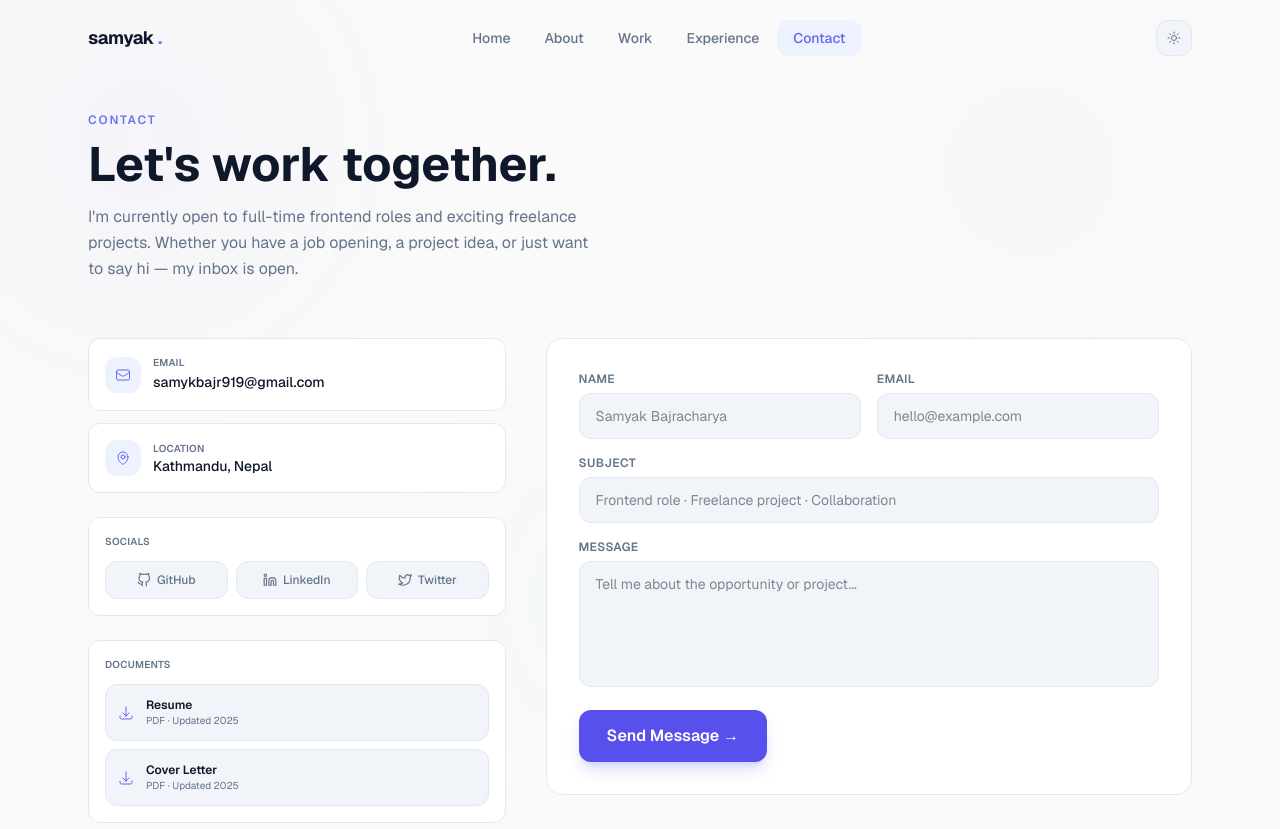
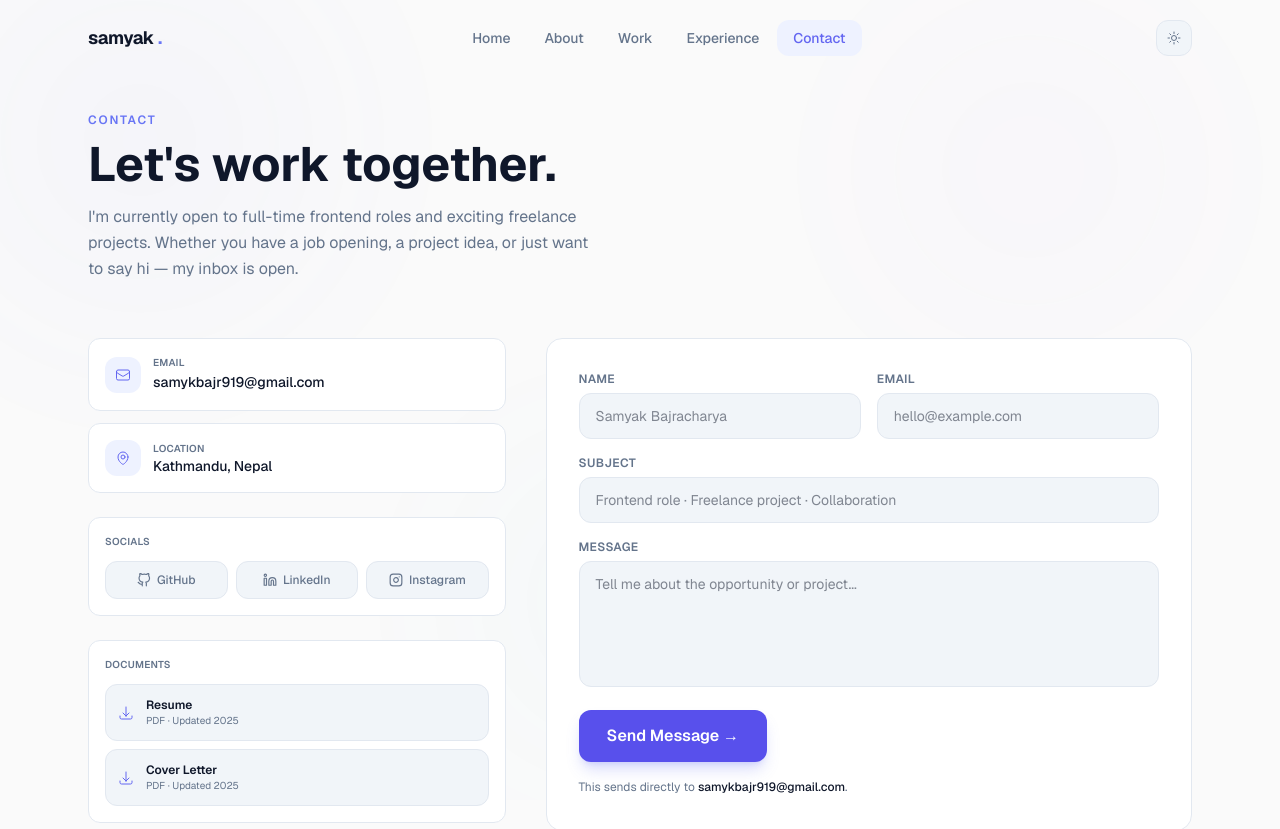
Before and after one commit to Samyk-s/portfolio, a Next.js app: page /contact in a window 1280 px wide. Shown: the top 829 px of the page. Built offline with nearby package versions, Linux system fonts and the light colour scheme.

Commit message:
contact updated

```diff
--- a/app/contact/page.tsx
+++ b/app/contact/page.tsx
@@ -3,7 +3,7 @@ import SectionReveal from "@/components/ui/SectionReveal";
 import ContactForm from "@/components/contact/ContactForm";
 import { siteConfig } from "@/lib/utils";
 import { ArrowDownTrayIcon, EnvelopeIcon, MapPinIcon } from "@heroicons/react/24/outline";
-import { FiGithub, FiLinkedin, FiTwitter } from "react-icons/fi";
+import { FiGithub, FiInstagram, FiLinkedin } from "react-icons/fi";
 
 export const metadata: Metadata = {
   title: "Contact",
@@ -29,7 +29,7 @@ const contactInfo = [
 const socials = [
   { icon: FiGithub, label: "GitHub", href: siteConfig.github },
   { icon: FiLinkedin, label: "LinkedIn", href: siteConfig.linkedin },
-  { icon: FiTwitter, label: "Twitter", href: siteConfig.twitter },
+  { icon: FiInstagram, label: "Instagram", href: siteConfig.instagram },
 ];
 
 export default function ContactPage() {
--- a/app/layout.tsx
+++ b/app/layout.tsx
@@ -65,7 +65,6 @@ export const metadata: Metadata = {
     title: `${siteConfig.name} — Frontend Engineer`,
     description: siteConfig.description,
     images: [siteConfig.ogImage],
-    creator: "@samykbajr",
   },
   robots: {
     index: true,
@@ -93,7 +92,7 @@ const jsonLd = {
     addressLocality: "Kathmandu",
     addressCountry: "NP",
   },
-  sameAs: [siteConfig.github, siteConfig.linkedin, siteConfig.twitter],
+  sameAs: [siteConfig.github, siteConfig.linkedin, siteConfig.instagram],
 };
 
 export default function RootLayout({
--- a/components/contact/ContactForm.tsx
+++ b/components/contact/ContactForm.tsx
@@ -38,7 +38,7 @@ export default function ContactForm() {
 
     try {
       const res = await fetch(
-        `https://formsubmit.co/ajax/${siteConfig.email}`,
+        `https://formsubmit.co/ajax/${siteConfig.formSubmitToken}`,
         {
           method: "POST",
           headers: {
@@ -50,6 +50,7 @@ export default function ContactForm() {
             _subject: `Portfolio Contact: ${form.subject}`,
             _template: "table",
             _captcha: "false",
+            _replyto: form.email,
           }),
         }
       );
@@ -61,7 +62,7 @@ export default function ContactForm() {
         throw new Error("Failed to send");
       }
     } catch {
-      setError("Something went wrong. Please email me directly.");
+      setError(`Something went wrong. Please email me directly at ${siteConfig.email}.`);
     } finally {
       setLoading(false);
     }
@@ -94,7 +95,7 @@ export default function ContactForm() {
           Message sent!
         </h3>
         <p style={{ color: "var(--fg-muted)" }} className="text-sm">
-          Thanks for reaching out. I&apos;ll get back to you within 24 hours.
+          Thanks for reaching out. Your message was sent to my email, and I&apos;ll get back to you within 24 hours.
         </p>
         <button
           onClick={() => setSent(false)}
@@ -234,6 +235,18 @@ export default function ContactForm() {
       >
         {loading ? "Sending..." : "Send Message →"}
       </MagneticButton>
+
+      <p className="text-xs leading-relaxed" style={{ color: "var(--fg-muted)" }}>
+        This sends directly to{" "}
+        <a
+          href={`mailto:${siteConfig.email}`}
+          className="font-medium hover:text-indigo-500 transition-colors"
+          style={{ color: "var(--fg)" }}
+        >
+          {siteConfig.email}
+        </a>
+        .
+      </p>
     </form>
   );
 }
--- a/components/layout/Footer.tsx
+++ b/components/layout/Footer.tsx
@@ -2,12 +2,12 @@
 
 import Link from "next/link";
 import { siteConfig } from "@/lib/utils";
-import { FiGithub, FiLinkedin, FiTwitter, FiMail } from "react-icons/fi";
+import { FiGithub, FiInstagram, FiLinkedin, FiMail } from "react-icons/fi";
 
 const socials = [
   { icon: FiGithub, href: siteConfig.github, label: "GitHub" },
   { icon: FiLinkedin, href: siteConfig.linkedin, label: "LinkedIn" },
-  { icon: FiTwitter, href: siteConfig.twitter, label: "Twitter" },
+  { icon: FiInstagram, href: siteConfig.instagram, label: "Instagram" },
   { icon: FiMail, href: `mailto:${siteConfig.email}`, label: "Email" },
 ];
 
--- a/lib/utils.ts
+++ b/lib/utils.ts
@@ -13,10 +13,11 @@ export const siteConfig = {
   name: "Samyak Bajracharya",
   role: "Frontend Engineer",
   email: "samykbajr919@gmail.com",
+  formSubmitToken: "36633eaf9122298dad457da49df53a86",
   location: "Kathmandu, Nepal",
-  github: "https://github.com/samyk-s",
-  linkedin: "https://linkedin.com/in/samyakbajracharya",
-  twitter: "https://twitter.com/samykbajr",
+  github: "https://github.com/Samyk-s",
+  linkedin: "https://www.linkedin.com/in/samyak-bajracharya-b3380028a",
+  instagram: "https://www.instagram.com/samyk_s7/",
   url: "https://samyakbajracharya.dev",
   description:
     "Frontend Engineer based in Kathmandu, Nepal. I build fast, beautiful, and accessible web experiences using React, Next.js, and TypeScript.",
```
